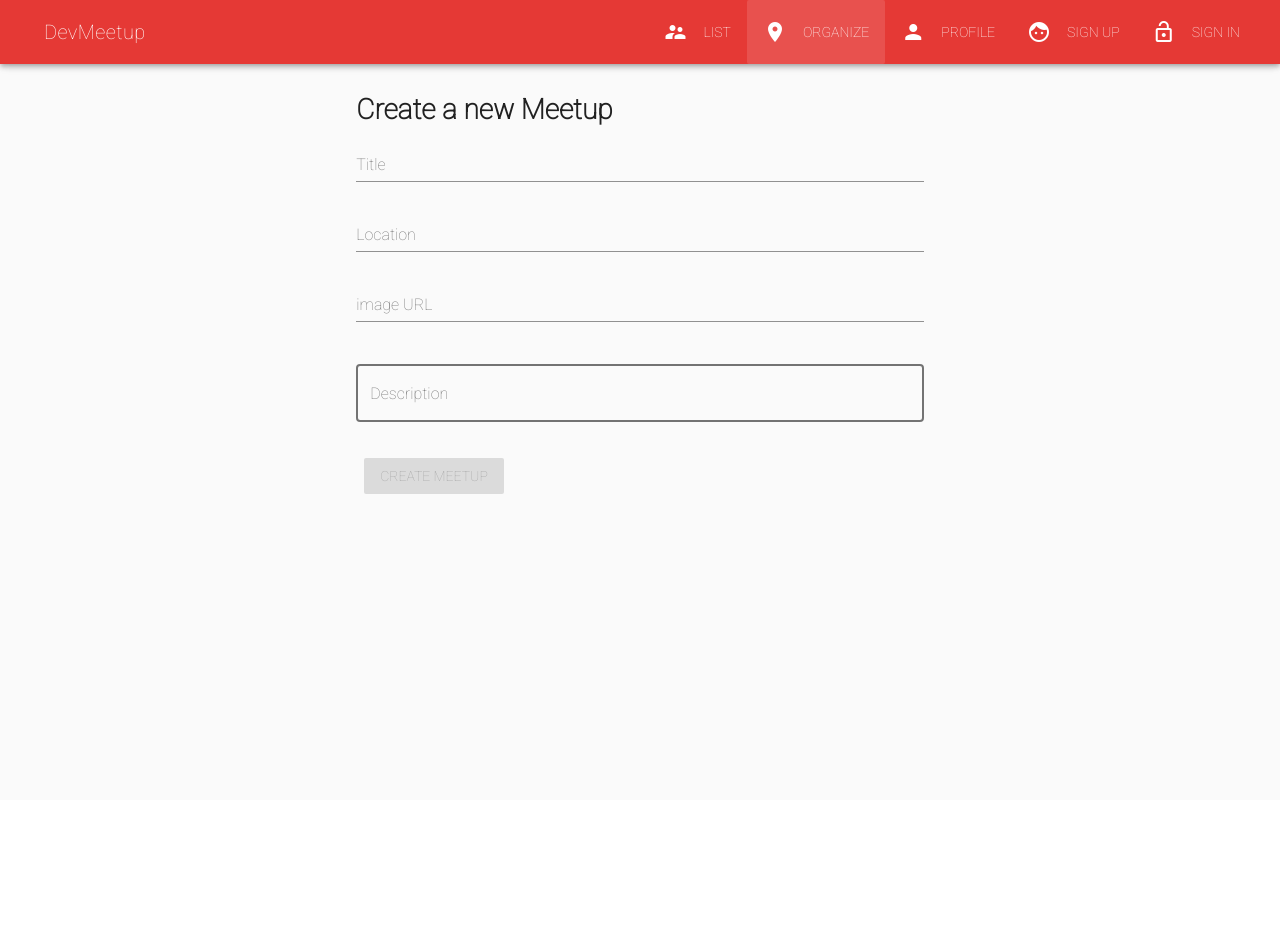
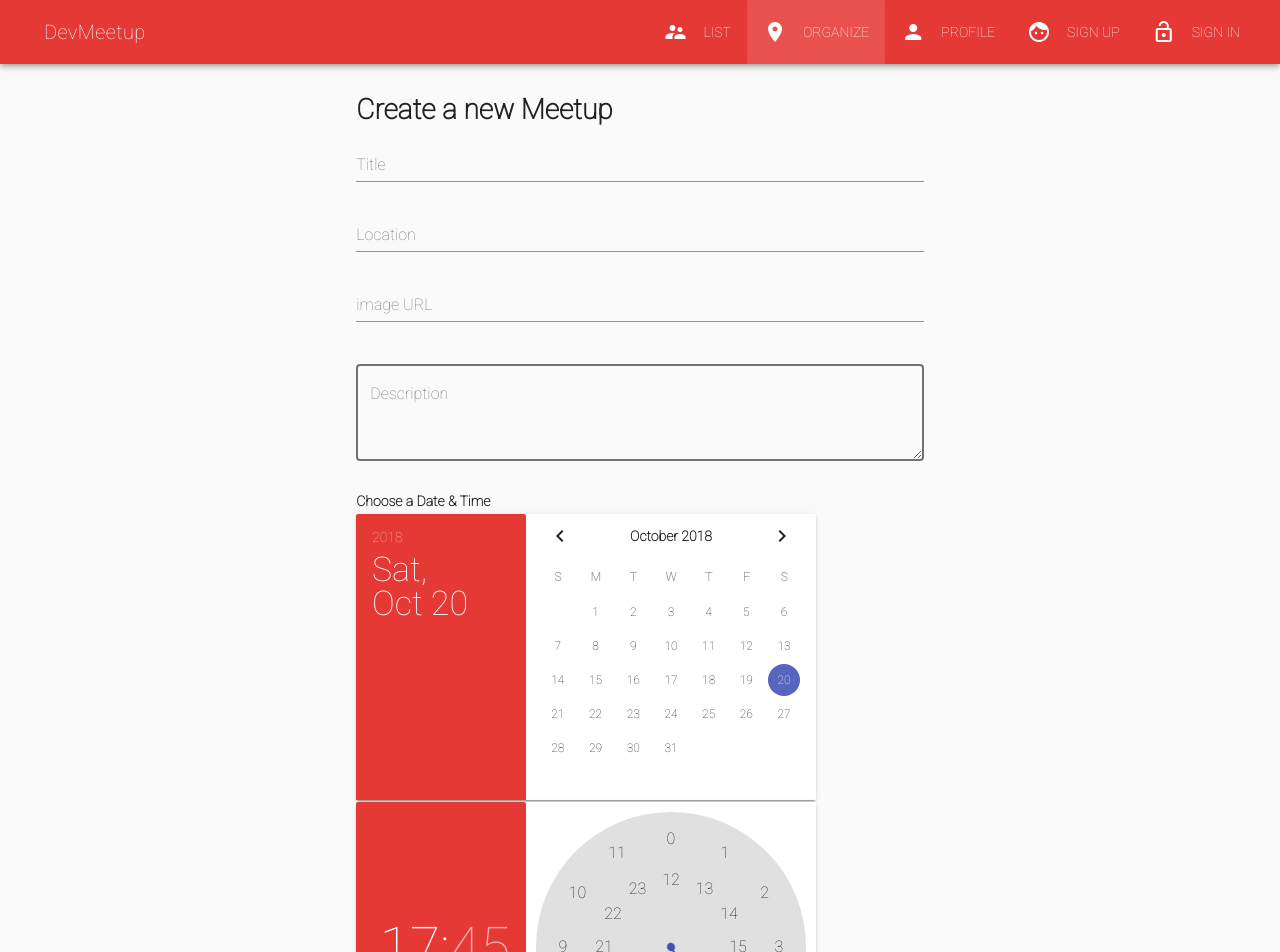
Before and after one commit to wences-dc-uba-ar/WEB--vue-firebase-meetup-test, a Vue app in the folder my-app/: page /meetup/new in a window 1280 px wide. Shown: the top 952 px of the page. Before the commit the page ends 800 px from the top, so only its background shows below. Built offline with nearby package versions, Linux system fonts and the light colour scheme.

Commit message:
day 11, date picker

```diff
--- a/my-app/src/components/Meetup/CreateMeetup.vue
+++ b/my-app/src/components/Meetup/CreateMeetup.vue
@@ -49,9 +49,32 @@
                                 label="Description"
                                 id="description"
                                 v-model="description"
+                                textarea
+                                rows="3"
                                 required
                                 outline
                             ></v-text-field>
+                        </v-flex>
+                    </v-layout>
+                    <v-layout row wrap>
+                        <v-flex xs12 sm6 offset-sm3>
+                            <h4>Choose a Date & Time</h4>
+                        </v-flex>
+                    </v-layout>
+                    <v-layout row wrap>
+                        <v-flex xs12 sm6 offset-sm3>
+                            <v-date-picker
+                                v-model="fecha"
+                                :landscape="true"
+                                :reactive="true"></v-date-picker>
+                        </v-flex>
+                    </v-layout>
+                    <v-layout row wrap>
+                        <v-flex xs12 sm6 offset-sm3>
+                            <v-time-picker
+                                format="24hr"
+                                landscape
+                                v-model="hora"></v-time-picker>
                         </v-flex>
                     </v-layout>
                     <v-layout row wrap>
@@ -76,23 +99,38 @@ export default {
       title: "",
       location: "",
       imageUrl: "",
-      description: ""
+      description: "",
+      fecha: "2018-10-20",
+      hora: "17:45"
     };
   },
   computed: {
     formIsValid() {
       return this.title !== "" && this.location != "" && this.description != "";
+    },
+    dateUTC() {
+      const year = this.fecha.match(/^(\d+)-/)[1];
+      const month = this.fecha.match(/-(\d+)-/)[1];
+      const day = this.fecha.match(/-(\d+)$/)[1];
+
+      const hour = this.hora.match(/^(\d+)/)[1];
+      let minutes = this.hora.match(/:(\d+)/)[1];
+      //   minutes = parseInt(minutes) - (new Date()).getTimezoneOffset();
+
+      const dateUTC = new Date(year, month - 1, day, hour, minutes);
+      // UTC: console.log("toISOString", dateUTC.toISOString());
+
+      return dateUTC;
     }
   },
   methods: {
     onCreateMeetup() {
-        console.log('onCreateMeetup()')
       const meetupData = {
         title: this.title,
         location: this.location,
         imageUrl: this.imageUrl,
         description: this.description,
-        date: new Date()
+        date: this.dateUTC
       };
       this.$store.dispatch("createMeetup", meetupData);
       this.$router.push("/meetups");
```
Also changed, not shown: my-app/src/store.ts (+11 -3 lines).
